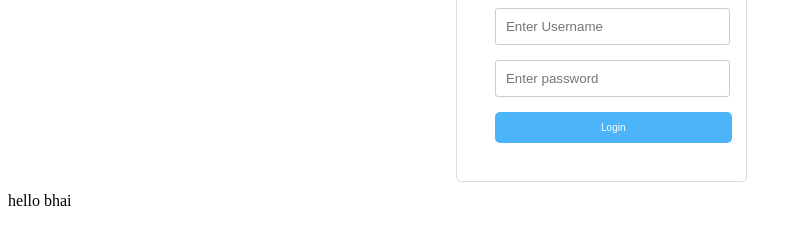
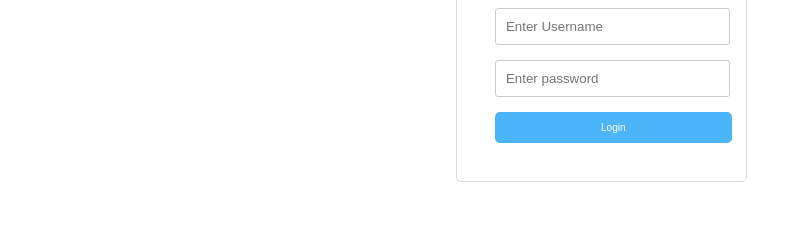
Before and after one commit to MayanK23YadaV/webdev-project, a plain HTML site: page insta login clone/index.html in a window 1280 px wide. Shown: the part 130-374 px from the top of the page, without its empty margins (0-802 px from the left). Drawn offline with Linux system fonts and the light colour scheme.

Commit message:
Update index.html

```diff
--- a/insta login clone/index.html
+++ b/insta login clone/index.html
@@ -25,5 +25,4 @@
     </div>
 
 </body>
-<div>hello bhai </div>
 </html>
```
